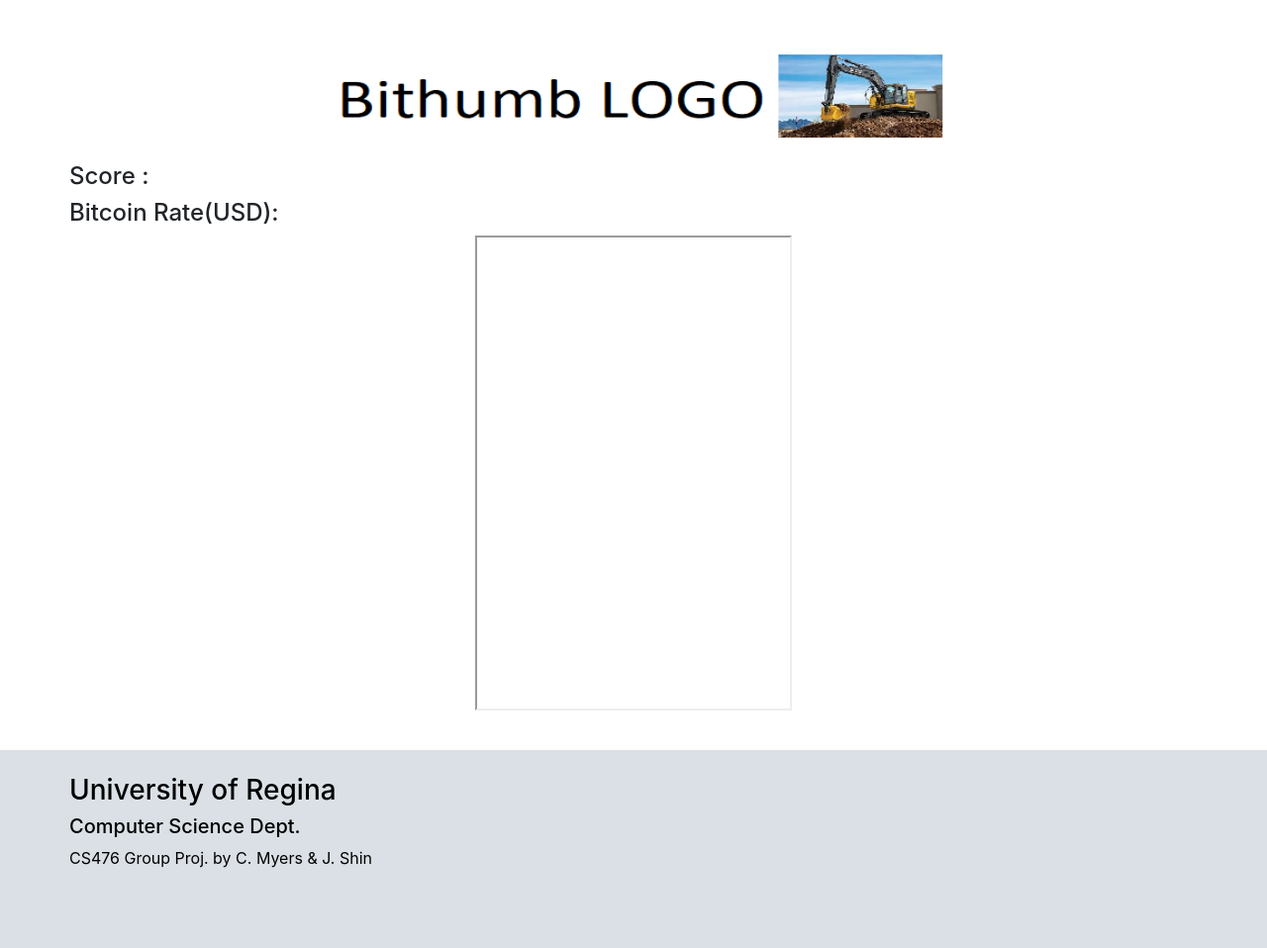
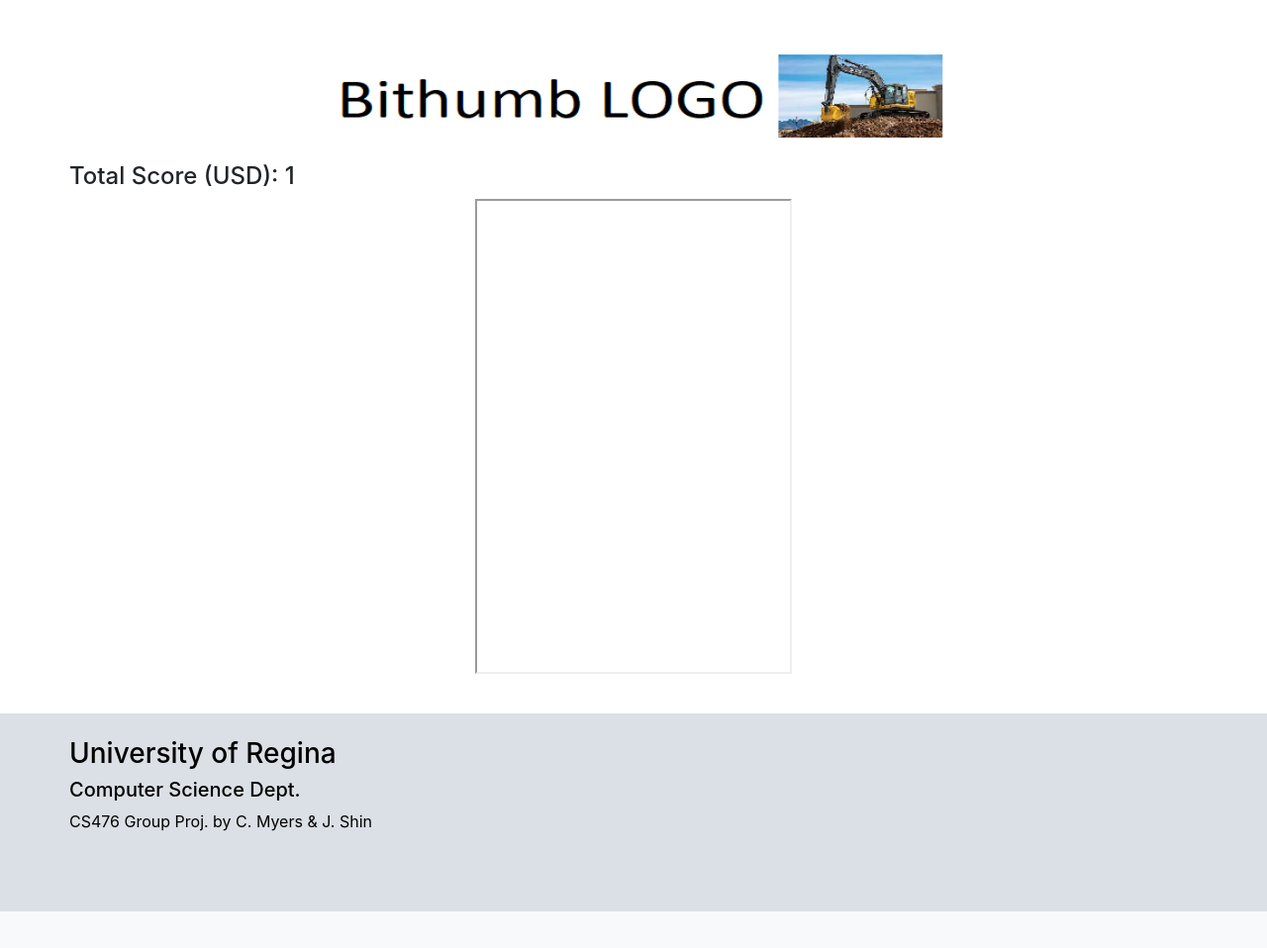
Before and after one commit to cartermyers/bithumb, a Django app: template templates/game/index.html in a window 1280 px wide. Shown: the part 56-1014 px from the top of the page at 99% size. After the commit the page ends 977 px from the top, so only its background shows below. Run offline with Django 3.2, Linux system fonts and the light colour scheme; the template is opened without the code that fills it: most values are stand-ins (such as "Sample title", 1, 10 or a date in 2020); some libraries are stand-ins or nearby versions.

Commit message:
Get AJAX response working

```diff
--- a/game/views.py
+++ b/game/views.py
@@ -9,15 +9,16 @@ from json import dumps
 
 from account.models import User
 
-#@login_required
-#this is the actual game used for the iframe
+@login_required
 def game(request):
     return render(request, 'game/game.html')
 
-#@login_required
-#this is the actual page where players should be directed
+@login_required
 def play_game(request):
-    return render(request, 'game/index.html')
+
+    total_in_game_currency = request.user.get_bank_account().get_in_game_currency()
+
+    return render(request, 'game/index.html', {'total_score': total_in_game_currency})
 
 def scoreboard(request):
     #get top 10 users by high score
@@ -35,7 +36,12 @@ def send_score(request):
         account = request.user.get_bank_account()
 
         #update the in-game currency:
-        account.deposit_in_game_currency(request.POST.get('score', 0))
+        new_score = request.POST.get('score', 0)
+
+        if new_score < 0:
+            new_score = 0
+
+        account.deposit_in_game_currency(new_score)
         account.save()
 
         #return success with new amount for user
--- a/static/js/send_score.js
+++ b/static/js/send_score.js
@@ -70,10 +70,11 @@ function send_score(user_score) {
 
         // handle a successful response
         success : function(json) {
-            //$('#score').val(''); // remove the value from the input
             console.log(json); // log the returned json to the console
             console.log("success"); // another sanity check
-            //$('#money').html(json.new_amount);
+            //access the parent window
+            // that is, the element that is outside of the iframe this code is located in
+            window.parent.document.getElementById("total_score").innerHTML = json.new_amount;
         },
 
         // handle a non-successful response
--- a/templates/game/index.html
+++ b/templates/game/index.html
@@ -9,6 +9,7 @@
 
     {% load static %}
 
+<!-- TODO: make static? -->
     <script src="https://code.jquery.com/jquery-3.2.1.slim.min.js" integrity="sha384-KJ3o2DKtIkvYIK3UENzmM7KCkRr/rE9/Qpg6aAZGJwFDMVNA/GpGFF93hXpG5KkN" crossorigin="anonymous"></script>
     <script src="https://cdnjs.cloudflare.com/ajax/libs/popper.js/1.12.9/umd/popper.min.js" integrity="sha384-ApNbgh9B+Y1QKtv3Rn7W3mgPxhU9K/ScQsAP7hUibX39j7fakFPskvXusvfa0b4Q" crossorigin="anonymous"></script>
 
@@ -51,15 +52,11 @@
             </div>
         </div>
         <div class="row">
-            <h4>Score : </h4>
-        </div>
-        <div class="row">
-        <h4>Bitcoin Rate(USD):</h4>
+            <h4>Total Score (USD): <span id="total_score">{{ total_score }}</span></h4>
         </div>
         <div class="row">
             <div class="col-lg-12 d-flex justify-content-center align-items-center mb-3">
                 <iframe src ="{% url 'game:game' %}" style="width: 320px; height:480px"></iframe>
-                {% csrf_token %}
             </div>
         </div>
     </div>
```
Also changed, not shown: static/game/c2runtime.js.
